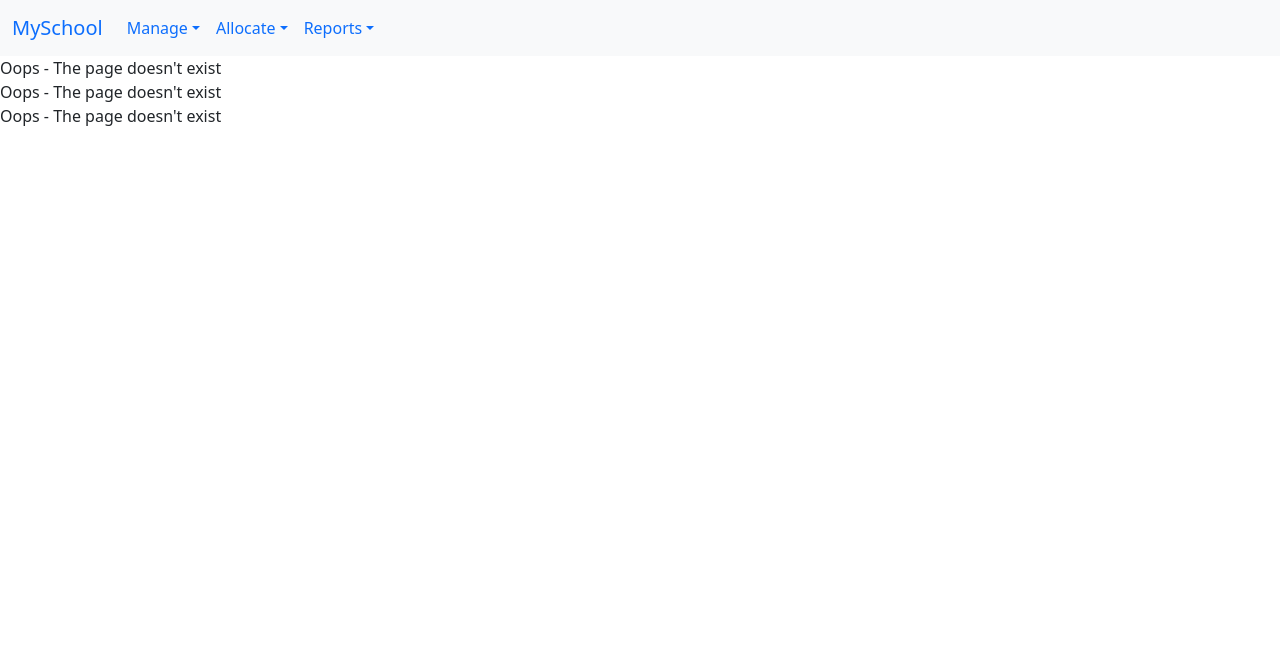
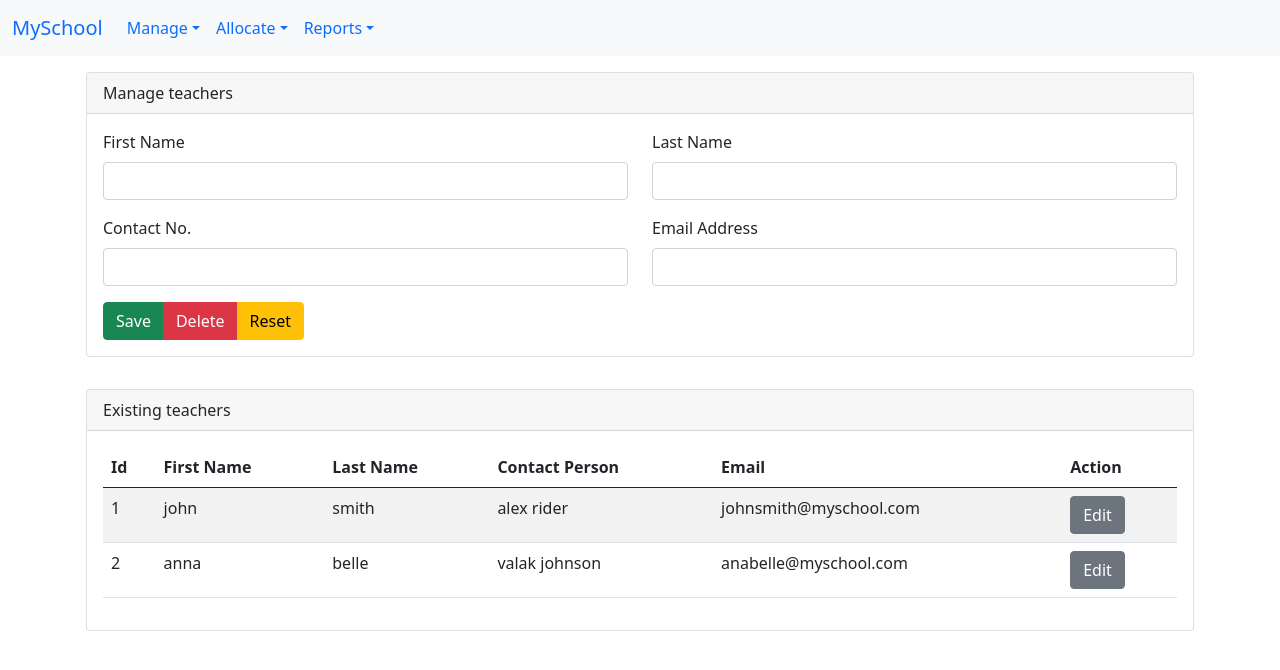
Before and after one commit to Bumbl3b33/school-management-system, a React (Create React App) app: page /manage/teachers in a window 1280 px wide. Shown: the top 670 px of the page. Built offline with nearby package versions, Linux system fonts and the light colour scheme.

Commit message:
Add manage teachers page

```diff
--- a/src/App.js
+++ b/src/App.js
@@ -11,6 +11,7 @@ import Error404 from "./components/common/error404/Error404"
 import StudentReport from "./pages/reports/student/studentReport";
 import ManageSubjects from "./pages/manage/subjects/ManageSubjects";
 import ManageClassrooms from "./pages/manage/classrooms/ManageClassrooms";
+import ManageTeachers from "./pages/manage/teachers/ManageTeachers";
 
 function App() {
   return (
@@ -19,6 +20,7 @@ function App() {
         <Route path="/manage/students" element={<ManageStudents/>}/>
         <Route path="/manage/subjects" element={<ManageSubjects/>}/>
         <Route path="/manage/classrooms" element={<ManageClassrooms/>}/>
+        <Route path="/manage/teachers" element={<ManageTeachers/>}/>
         <Route path="/allocate/studentSubjects" element={<AllocateStudentSubjects/>}/>
         <Route path="/reports/student" element={<StudentReport/>}/>
         <Route path="*" element={<Error404 />}/>
--- a/src/components/subjectForm/SubjectForm.jsx
+++ b/src/components/subjectForm/SubjectForm.jsx
@@ -19,7 +19,6 @@ const SubjectForm = ({ selectedSubject, onSubmit }) => {
         const value = event.target.value;
         setSubject((values) => ({ ...values, [name]: value }));
     };
-    console.log(subject)
 
     const onSave = () => {
         toast.success("Saving subject (not really)...");
--- /dev/null
+++ b/src/components/teacherForm/TeacherForm.jsx
@@ -0,0 +1,122 @@
+import CustomFormWrapper from "../common/customFormWrapper/CustomFormWrapper"
+import { Button, Modal, ModalHeader, ModalBody, ModalFooter, Form, FormGroup, Label, Input } from 'reactstrap';
+import { useEffect, useState } from "react";
+import { DateTime } from "luxon";
+import { ToastContainer, toast } from 'react-toastify';
+import 'react-toastify/dist/ReactToastify.css';
+
+const TeacherForm = ({ selectedteacher, onSubmit }) => {
+    const [teacher, setTeacher] = useState({});
+    const [modal, setModal] = useState(false);
+
+    useEffect(() => {
+        setTeacher(selectedteacher);
+    }, [selectedteacher]);
+
+    const handleChange = (event) => {
+        const name = event.target.id;
+        const value = event.target.value;
+        setTeacher((values) => ({ ...values, [name]: value }));
+    };
+
+    const onSave = () => {
+        toast.success("Saving teacher (not really)...");
+
+        /* Call API endpoint(s) */
+        //createTeacher(teacher.id,teacher);
+        //onSubmit();
+
+        resetForm();
+    };
+
+    const onDeleteUserConfirmed = () => {
+        toast.success("Deleting teacher (not really)...");
+
+        /* Call API endpoint(s)  */
+        //deleteTeacher(teacher.id);
+        //onSubmit();
+
+        resetForm();
+        toggleDeleteModal();
+    }
+
+    const resetForm = () => setTeacher({});
+
+    const onDeleteClick = () => {
+        //if user  invalid
+        if (!teacher?.id) return toast.warn("Please select a teacher");
+        toggleDeleteModal();
+    }
+
+    const toggleDeleteModal = () => setModal(!modal);
+
+    return (
+        <>
+            <CustomFormWrapper title="Manage teachers" onDelete={onDeleteClick} onReset={resetForm} onSave={onSave}>
+                <Form>
+                    <div class="row">
+                        <div class="col">
+                            <FormGroup>
+                                <Label for="firstName">First Name</Label>
+                                <Input
+                                    id="firstName"
+                                    type="text"
+                                    value={teacher?.firstName}
+                                    onChange={handleChange}
+                                />
+                            </FormGroup>
+                        </div>
+                        <div class="col">
+                            <FormGroup>
+                                <Label for="lastName">Last Name</Label>
+                                <Input
+                                    id="lastName"
+                                    type="text"
+                                    value={teacher?.lastName}
+                                    onChange={handleChange}
+                                />
+                            </FormGroup>
+                        </div>
+                    </div>
+                    <div class="row">
+                        <div class="col">
+                            <FormGroup>
+                                <Label for="contactNo">Contact No.</Label>
+                                <Input
+                                    id="contactNo"
+                                    type="text"
+                                    value={teacher?.contactNo || ""}
+                                    onChange={handleChange}
+                                />
+                            </FormGroup>
+                        </div>
+                        <div class="col">
+                            <FormGroup>
+                                <Label for="email">Email Address</Label>
+                                <Input
+                                    id="email"
+                                    type="email"
+                                    value={teacher?.email || ""}
+                                    onChange={handleChange}
+                                />
+                            </FormGroup>
+                        </div>
+                    </div>
+                </Form>
+            </CustomFormWrapper>
+            <ToastContainer />
+            <Modal isOpen={modal} toggle={toggleDeleteModal}>
+                <ModalHeader toggle={toggleDeleteModal}>Are you sure?</ModalHeader>
+                <ModalBody>
+                    Are you sure you want to delete a teacher? You cannot undo this
+                </ModalBody>
+                <ModalFooter>
+                    <Button color="primary" onClick={onDeleteUserConfirmed}>Yes</Button>{' '}
+                    <Button color="secondary" onClick={toggleDeleteModal}>Cancel</Button>
+                </ModalFooter>
+            </Modal>
+        </>
+    )
+}
+
+export default TeacherForm;
--- /dev/null
+++ b/src/components/teacherTable/TeacherTable.jsx
@@ -0,0 +1,11 @@
+import CustomTable from "../common/customTable/CustomTable";
+
+const TeacherTable = ({ teachers, onSelectEdit }) => {
+
+    return (
+        <CustomTable table={teachers} buttonHandler={onSelectEdit} buttonText="Edit" />
+    )
+
+}
+
+export default TeacherTable;
--- /dev/null
+++ b/src/pages/manage/teachers/ManageTeachers.jsx
@@ -0,0 +1,54 @@
+import NavigationBar from "../../../components/common/navbar/NavigationBar";
+import {Card, CardHeader, CardBody } from "reactstrap";
+import { useEffect, useState } from "react";
+import TeacherTable from "../../../components/teacherTable/TeacherTable";
+import TeacherForm from "../../../components/teacherForm/TeacherForm";
+
+const ManageTeachers = () => {
+
+  const [selectedTeacherId, setSelectedTeacherId] = useState();
+  const [teachers, setTeachers] = useState()
+  //const [loading, setLoading] = useState(true); //use this to render loading component(S) when loading is true
+
+  useEffect(() => {
+    /*  Call APIs to load data */
+    //const teachers = await getTeachers().then(response => setTeachers(response.data));
+
+    setTeachers([
+      { id: "1", firstName: "john", lastName: "smith", contactPerson: "alex rider", email:"johnsmith@myschool.com"},
+      { id: "2", firstName: "anna", lastName: "belle", contactPerson: "valak johnson",email:"anabelle@myschool.com"},
+    ])
+
+
+    //setLoading(false);
+  }, []);
+
+  const onSubmit = () => {
+    window.location.reload();
+  }
+  const onSelectEdit = (e) =>{ setSelectedTeacherId(e.target.id)};
+  return (
+    <>
+      <NavigationBar />
+      <div class="container p-3">
+        <TeacherForm
+          selectedteacher={selectedTeacherId && teachers.filter(student => student.id === selectedTeacherId)[0]}
+          onSubmit={onSubmit}/>
+      </div>
+      <div class="container p-3">
+        <Card>
+          <CardHeader>
+          Existing teachers
+          </CardHeader>
+          <CardBody>
+            <TeacherTable
+              teachers={teachers}
+              onSelectEdit={onSelectEdit} />
+          </CardBody>
+        </Card>
+      </div>
+    </>
+  );
+};
+
+export default ManageTeachers;
```
